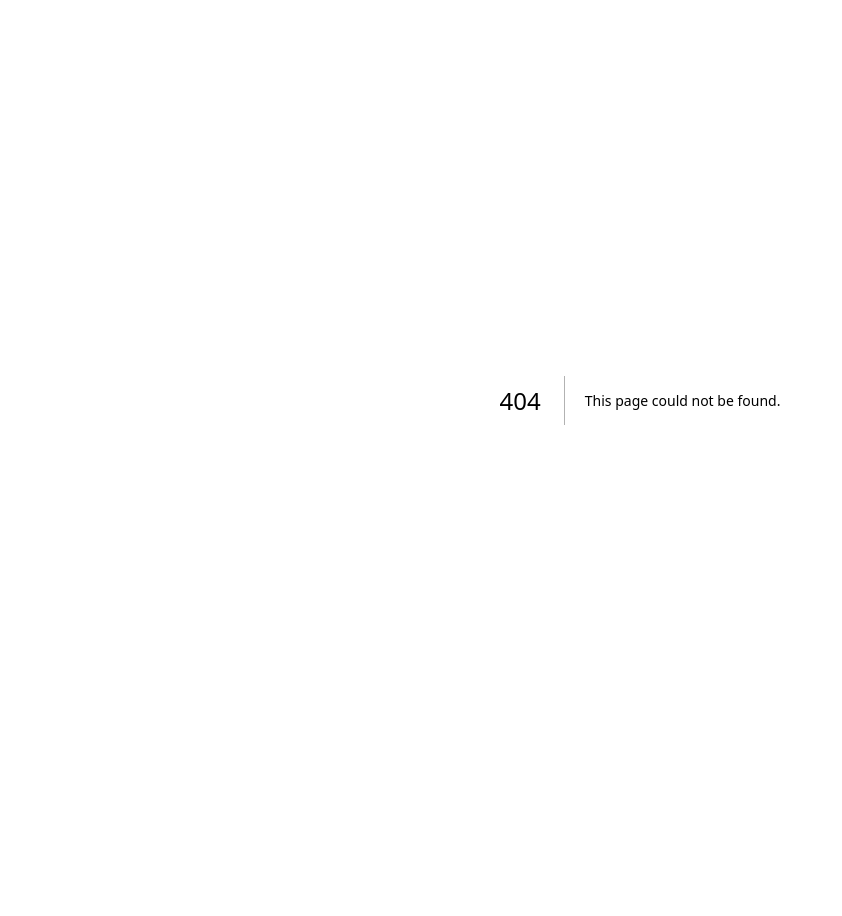
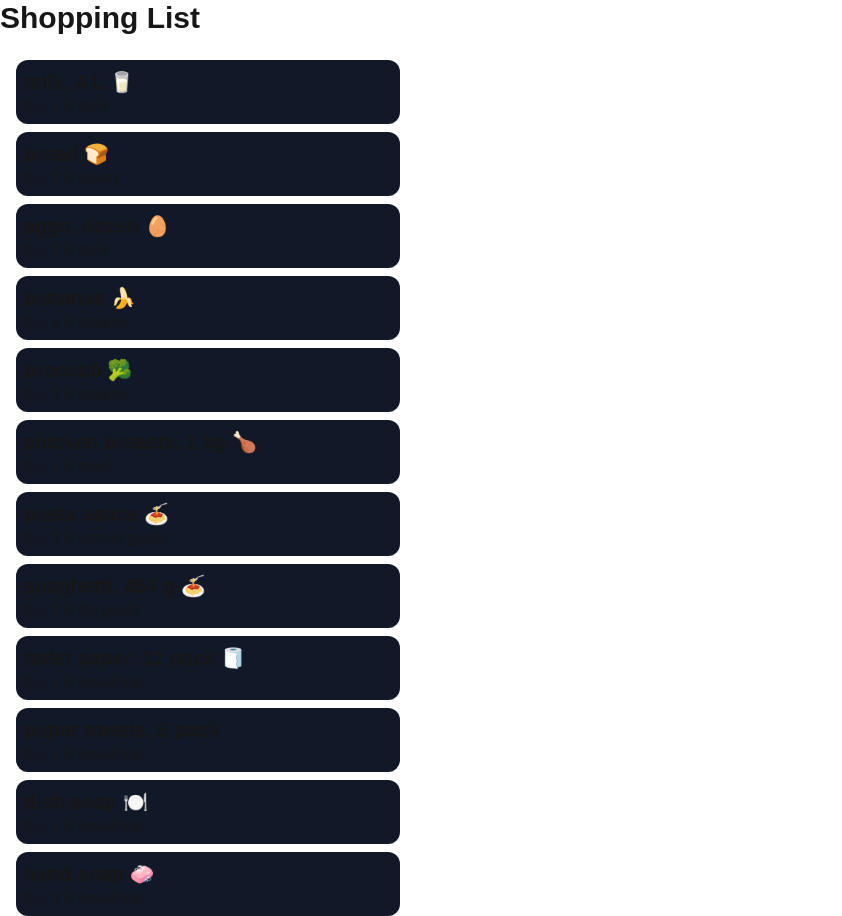
Before and after one commit to DanielH52Edu/cprg306-assignments, a Next.js app: page /week-3 in a window 1280 px wide. Before the commit this address had no page. Shown: the whole page, without its empty margins (0-842 px from the left). Before the commit the page ends 800 px from the top, so only its background shows below. Built offline with nearby package versions, Linux system fonts and the light colour scheme.

Commit message:
Upload week 3 assignment.

```diff
--- a/app/layout.js
+++ b/app/layout.js
@@ -13,7 +13,7 @@ const geistMono = localFont({
 });
 
 export const metadata = {
-  title: "Create Next App",
+  title: "Shopping List",
   description: "Generated by create next app",
 };
 
--- a/app/page.js
+++ b/app/page.js
@@ -5,9 +5,10 @@ export default function Home() {
   return (
     <main className={'flex flex-col items-center justify-center'}>
       <h1 className={'text-2xl m-6'}>CPRG 306: Web Development 2 - Assignments</h1>
-      <ul>
-        <li><Link href={'week-2'}>Week 2</Link></li>
-      </ul>
+        <ul>
+            <li><Link href={'week-2'}>Week 2</Link></li>
+            <li><Link href={'week-3'}>Week 3</Link></li>
+        </ul>
     </main>
   );
 }
--- /dev/null
+++ b/app/week-3/item-list.js
@@ -0,0 +1,92 @@
+import Item from "@/app/week-3/item";
+
+export default function ItemList () {
+    return <section className="flex flex-col gap-2 ml-4">
+        <Item name={item1.name} category={item1.category} quantity={item1.quantity} />
+        <Item name={item2.name} category={item2.category} quantity={item2.quantity}/>
+        <Item name={item3.name} category={item3.category} quantity={item3.quantity}/>
+        <Item name={item4.name} category={item4.category} quantity={item4.quantity}/>
+        <Item name={item5.name} category={item5.category} quantity={item5.quantity}/>
+        <Item name={item6.name} category={item6.category} quantity={item6.quantity}/>
+        <Item name={item7.name} category={item7.category} quantity={item7.quantity}/>
+        <Item name={item8.name} category={item8.category} quantity={item8.quantity}/>
+        <Item name={item9.name} category={item9.category} quantity={item9.quantity}/>
+        <Item name={item10.name} category={item10.category} quantity={item10.quantity}/>
+        <Item name={item11.name} category={item11.category} quantity={item11.quantity}/>
+        <Item name={item12.name} category={item12.category} quantity={item12.quantity}/>
+    </section>
+}
+
+
+
+const item1 = {
+    name: "milk, 4 L 🥛",
+    quantity: 1,
+    category: "dairy",
+};
+
+const item2 = {
+    name: "bread 🍞",
+    quantity: 2,
+    category: "bakery",
+};
+
+const item3 = {
+    name: "eggs, dozen 🥚",
+    quantity: 2,
+    category: "dairy",
+};
+
+const item4 = {
+    name: "bananas 🍌",
+    quantity: 6,
+    category: "produce",
+};
+
+const item5 = {
+    name: "broccoli 🥦",
+    quantity: 3,
+    category: "produce",
+};
+
+const item6 = {
+    name: "chicken breasts, 1 kg 🍗",
+    quantity: 1,
+    category: "meat",
+};
+
+const item7 = {
+    name: "pasta sauce 🍝",
+    quantity: 3,
+    category: "canned goods",
+};
+
+const item8 = {
+    name: "spaghetti, 454 g 🍝",
+    quantity: 2,
+    category: "dry goods",
+};
+
+const item9 = {
+    name: "toilet paper, 12 pack 🧻",
+    quantity: 1,
+    category: "household",
+};
+
+const item10 = {
+    name: "paper towels, 6 pack",
+    quantity: 1,
+    category: "household",
+};
+
+const item11 = {
+    name: "dish soap 🍽️",
+    quantity: 1,
+    category: "household",
+};
+
+const item12 = {
+    name: "hand soap 🧼",
+    quantity: 4,
+    category: "household",
+};
--- /dev/null
+++ b/app/week-3/item.js
@@ -0,0 +1,6 @@
+export default function Item ({ name, quantity, category }) {
+    return <section className="bg-gray-900 w-96 rounded-xl p-2">
+        <h1 className="text-xl font-bold">{name}</h1>
+        <p className="text-sm">Buy {quantity} in {category}</p>
+    </section>
+}
--- /dev/null
+++ b/app/week-3/page.js
@@ -0,0 +1,11 @@
+import ItemList from "@/app/week-3/item-list";
+
+
+export default function Page() {
+    return (
+        <main>
+            <h1 className="text-3xl font-bold mb-6">Shopping List</h1>
+            <ItemList />
+        </main>
+    )
+}
```
Also changed, not shown: 1 other file (tests, documents, lock files or other folders).
